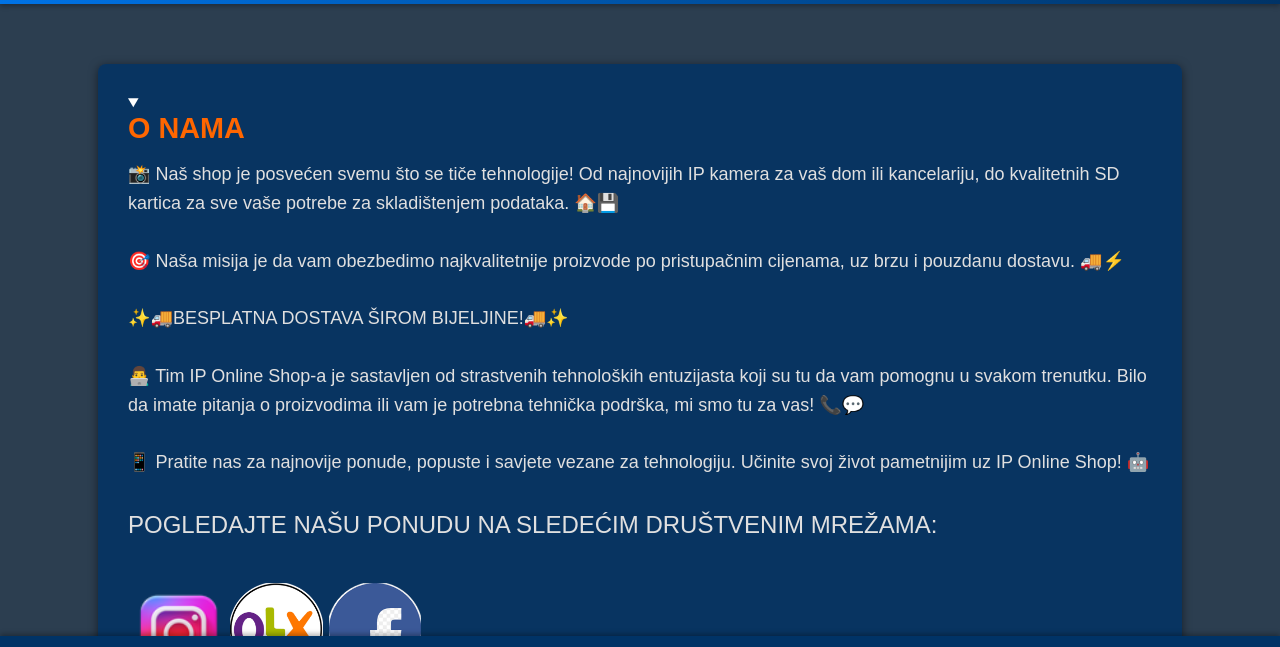
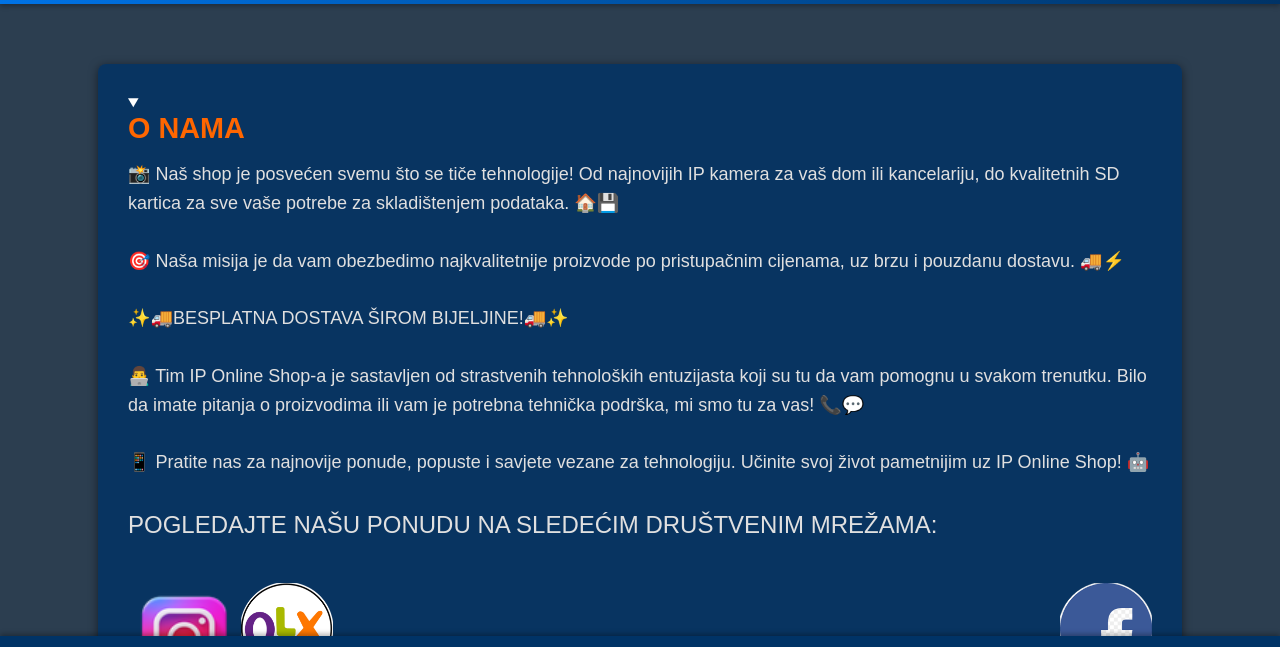
Before and after one commit to IPONLINESHOP/main, a plain HTML site: page index.html in a window 1280 px wide. Shown: the part 116-763 px from the top of the page. Drawn offline with Linux system fonts and the light colour scheme.

Commit message:
Update index.html

```diff
--- a/index.html
+++ b/index.html
@@ -33,9 +33,9 @@
                     📱 Pratite nas za najnovije ponude, popuste i savjete vezane za tehnologiju. Učinite svoj život pametnijim uz IP Online Shop! 🤖
                     <br><br></font>
                     <font size="5.5">POGLEDAJTE NAŠU PONUDU NA SLEDEĆIM DRUŠTVENIM MREŽAMA:<br><br>
-                    <a href="https://www.instagram.com/iponlineshop/"><img src="insta.png" alt="" height="10%" width="10%" align="left"></a>
-                    <a href="https://olx.ba/profil/iponlineshop/aktivni"><img src="olx.png" alt="" height="9%" width="9%" ></a>
-                    <a href="https://www.facebook.com/profile.php?id=61561968808542"><img src="fejs.png" alt="" height="9%" width="9%" ></a><br>
+                    <a href="https://www.instagram.com/iponlineshop/"><img src="insta.png" alt="" height="11%" width="11%" align="left"></a>
+                    <a href="https://olx.ba/profil/iponlineshop/aktivni"><img src="olx.png" alt="" height="9%" width="9%" align="center"></a>
+                    <a href="https://www.facebook.com/profile.php?id=61561968808542"><img src="fejs.png" alt="" height="9%" width="9%" align="right"></a><br>
                     <br>I PRONAĐITE SAVRŠENI PROIZVOD ZA VAŠE POTREBE!</font>
                 </p>
             </details>
```
